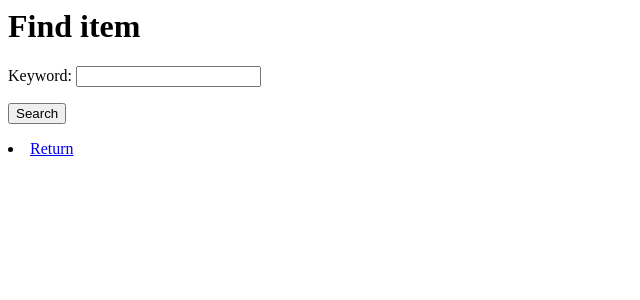
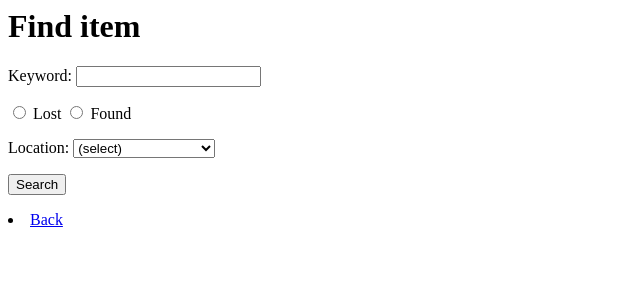
Before and after one commit to Bladenoodle/Lost-and-found, a Flask app: page /find_item in a window 1280 px wide. Shown: the top 300 px of the page, without its empty margins (0-640 px from the left). Run offline with Flask 3, Linux system fonts and the light colour scheme; data that the repository does not hold is empty.

Commit message:
Add find item with item status and loss/finding location

```diff
--- a/app.py
+++ b/app.py
@@ -29,13 +29,11 @@ def index():
 
 @app.route("/find_item")
 def find_item():
-    query = request.args.get("query")
-    if query:
-        results = items.find_item(query)
-    else:
-        query = ""
-        results = []
-    return render_template("find_item.html", query=query, results=results)
+    query = request.args.get("query", "")
+    status = request.args.get("status", "")
+    location = request.args.get("location", "")
+    results = items.find_item(query, status, location)
+    return render_template("find_item.html", query=query, status=status, location=location, results=results)
 
 @app.route("/new_item")
 def new_item():
--- a/items.py
+++ b/items.py
@@ -53,13 +53,31 @@ def remove_item(item_id):
     sql = "DELETE FROM items WHERE id = ?"
     db.execute(sql, [item_id])
 
-def find_item(query):
-    sql = """SELECT id, item_name, status
-            FROM  items
-            WHERE item_name LIKE ? OR description LIKE ?
-            ORDER BY id DESC"""
+def find_item(query, status, location):
+    sql = """
+        SELECT DISTINCT items.id, items.item_name, items.status
+        FROM items
+        LEFT JOIN item_classes ON items.id = item_classes.item_id
+        WHERE 1=1
+    """
+    parameters = []
 
-    return db.query(sql, ["%" + query + "%", "%" + query + "%"])
+    if query:
+        sql += " AND (items.item_name LIKE ? OR items.description LIKE ?)"
+        parameters += ["%" + query + "%", "%" + query + "%"]
+
+    if status:
+        sql += " AND items.status = ?"
+        parameters.append(status)
+
+    if location:
+        sql += " AND item_classes.item_class_name = 'Where' AND item_classes.value = ?"
+        parameters.append(location)
+
+    sql += " ORDER BY items.id DESC"
+
+    return db.query(sql, parameters)
+
 
 def get_all_classes():
     sql = "SELECT class_name, value FROM classes ORDER BY id"
--- a/templates/find_item.html
+++ b/templates/find_item.html
@@ -11,12 +11,26 @@
         <p>
             Keyword: <input type="text" name="query" value="{{ query }}"/>
         </p>
+        <p>
+            <input type="radio" name="status" value="Lost" {% if status == "Lost" %}checked{% endif %}/> Lost
+            <input type="radio" name="status" value="Found" {% if status == "Found" %}checked{% endif %}/> Found
+        </p>
+        <p>
+            Location:
+            <select name="location">
+                <option value="">(select)</option>
+                <option value="City Centre Campus" {% if location == "City Centre Campus" %}selected{% endif %}>City Centre Campus</option>
+                <option value="Kumpula Campus" {% if location == "Kumpula Campus" %}selected{% endif %}>Kumpula Campus</option>
+                <option value="Meilahti Campus" {% if location == "Meilahti Campus" %}selected{% endif %}>Meilahti Campus</option>
+                <option value="Viikki Campus" {% if location == "Viikki Campus" %}selected{% endif %}>Viikki Campus</option>
+            </select>
+        </p>
         <input type="submit" value="Search"/>
         <p>
         </p>
-        <li> <a href="/">Return</a></li>
+        <li> <a href="/">Back</a></li>
     </form>
-    {% if query %}
+    {% if query or status or location %}
     <h2>Tulokset:</h2>
 
     <ul>
```
